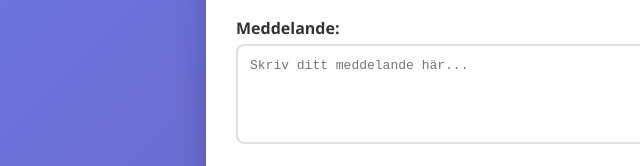
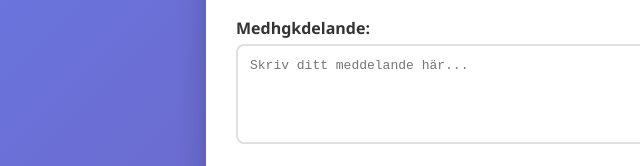
Before and after one commit to AnwarM391/ocp-guestbook-cicd, a plain HTML site: page frontend/index.html in a window 1280 px wide. Shown: the part 390-556 px from the top of the page, 34-674 px from the left. Drawn offline with Linux system fonts and the light colour scheme; no server answers.

```diff
--- a/frontend/index.html
+++ b/frontend/index.html
@@ -223,7 +223,7 @@
                     <input type="text" id="name" name="name" required placeholder="Ditt namn">
                 </div>
                 <div class="form-group">
-                    <label for="message">Meddelande:</label>
+                    <label for="message">Medhgkdelande:</label>
                     <textarea id="message" name="message" required placeholder="Skriv ditt meddelande här..."></textarea>
                 </div>
                 <button type="submit">Skicka inlägg 66</button>
```
